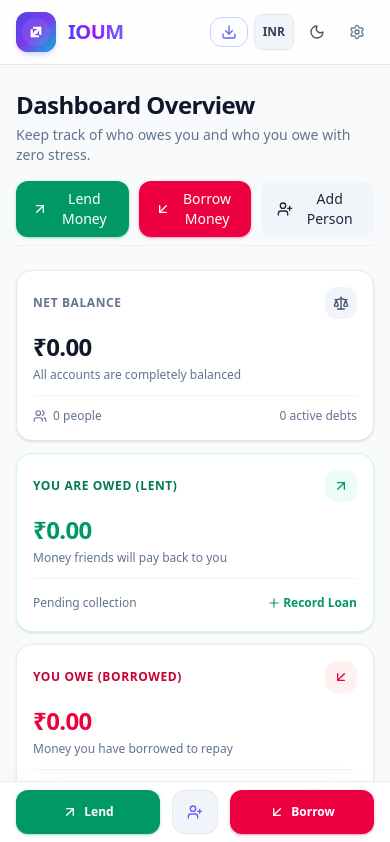
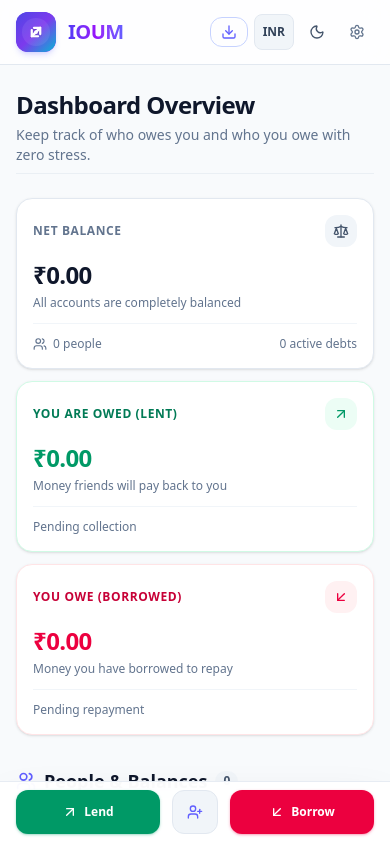
Before and after one commit to rkawper/ioum, a React (Vite) app: page / in a window 390 px wide. Shown: the top 842 px of the page. Built offline with nearby package versions, Linux system fonts and the light colour scheme.

Commit message:
fix(mobile): eliminate duplicate action buttons in mobile view

```diff
--- a/src/components/dashboard/SummaryCards.tsx
+++ b/src/components/dashboard/SummaryCards.tsx
@@ -38,8 +38,8 @@ export const SummaryCards: React.FC<SummaryCardsProps> = ({
           </p>
         </div>
 
-        {/* Action Buttons */}
-        <div className="flex items-center gap-2.5 w-full sm:w-auto flex-wrap">
+        {/* Action Buttons: visible on desktop/tablet, hidden on mobile since MobileBottomBar handles primary actions */}
+        <div className="hidden sm:flex items-center gap-2.5 w-full sm:w-auto flex-wrap">
           <Button
             variant="emerald"
             size="md"
@@ -151,7 +151,7 @@ export const SummaryCards: React.FC<SummaryCardsProps> = ({
             <button
               type="button"
               onClick={() => onOpenNewTransaction('LENT')}
-              className="text-emerald-600 dark:text-emerald-400 hover:underline font-semibold flex items-center gap-0.5 cursor-pointer py-1"
+              className="hidden sm:inline-flex text-emerald-600 dark:text-emerald-400 hover:underline font-semibold items-center gap-0.5 cursor-pointer py-1"
             >
               <Plus className="w-3.5 h-3.5" />
               Record Loan
@@ -184,7 +184,7 @@ export const SummaryCards: React.FC<SummaryCardsProps> = ({
             <button
               type="button"
               onClick={() => onOpenNewTransaction('BORROWED')}
-              className="text-rose-600 dark:text-rose-400 hover:underline font-semibold flex items-center gap-0.5 cursor-pointer py-1"
+              className="hidden sm:inline-flex text-rose-600 dark:text-rose-400 hover:underline font-semibold items-center gap-0.5 cursor-pointer py-1"
             >
               <Plus className="w-3.5 h-3.5" />
               Record Borrow
--- a/src/components/persons/PersonList.tsx
+++ b/src/components/persons/PersonList.tsx
@@ -54,6 +54,7 @@ export const PersonList: React.FC<PersonListProps> = ({
             size="sm"
             onClick={onOpenNewPerson}
             icon={<UserPlus className="w-3.5 h-3.5" />}
+            className="hidden sm:inline-flex"
           >
             Add Person
           </Button>
```
